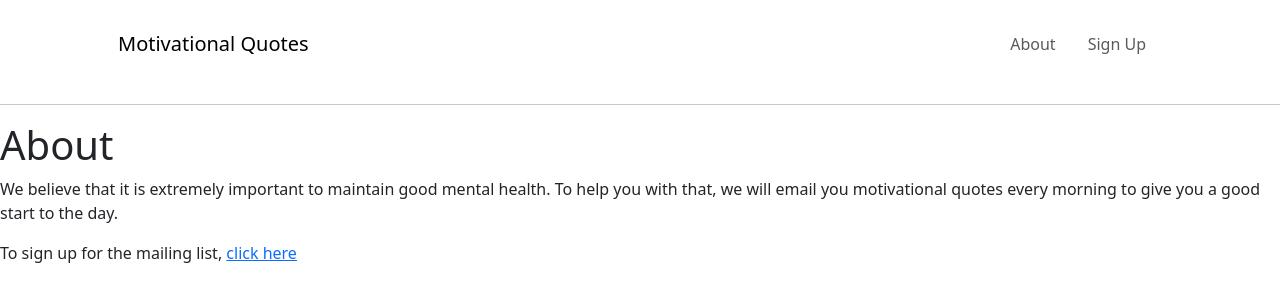
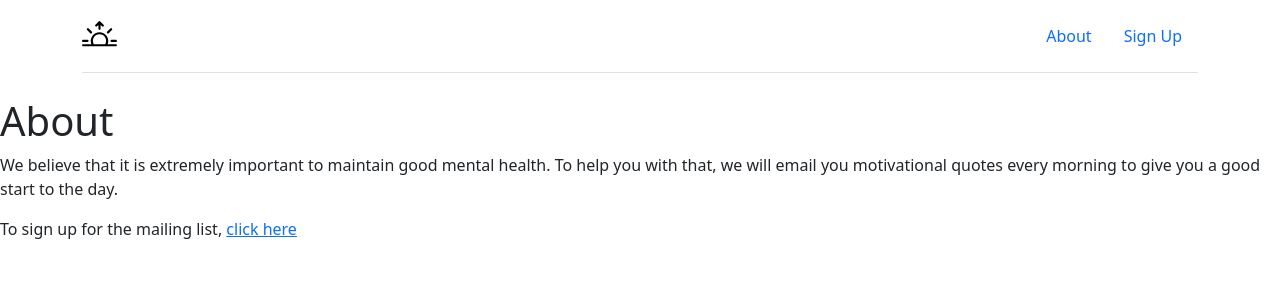
Before and after one commit to rrrraghav/motivational-quotes, a Flask app: page /about in a window 1280 px wide. Shown: the top 302 px of the page. Run offline with Flask 3, Linux system fonts and the light colour scheme; parts of the project's set-up code (start-up, migrations or seed data) failed here and were passed over; some libraries are stand-ins or nearby versions.

Commit message:
base.html

```diff
--- a/templates/base.html
+++ b/templates/base.html
@@ -8,22 +8,19 @@
     <link rel="stylesheet" href="./static/css/styles.css">
 </head>
 <body>
-    <nav class="navbar navbar-expand-lg navbar-light" id="mainNav">
-        <div class="container px-4 px-lg-5">
-            <a class="navbar-brand" href="{{ url_for('home') }}">Motivational Quotes</a>
-            <button class="navbar-toggler" type="button" data-bs-toggle="collapse" data-bs-target="#navbarResponsive" aria-controls="navbarResponsive" aria-expanded="false" aria-label="Toggle navigation">
-                Menu
-                <i class="fas fa-bars"></i>
-            </button>
-            <div class="collapse navbar-collapse" id="navbarResponsive">
-                <ul class="navbar-nav ms-auto py-4 py-lg-0">
-                    <li class="nav-item"><a class="nav-link px-lg-3 py-3 py-lg-4" href="{{ url_for('about') }}">About</a></li>
-                    <li class="nav-item"><a class="nav-link px-lg-3 py-3 py-lg-4" href="{{ url_for('mailing_list') }}">Sign Up</a></li>
-                </ul>
-            </div>
-        </div>
-    </nav>
-    <hr>
+    <div class="container">
+        <header class="d-flex flex-wrap justify-content-center py-3 mb-4 border-bottom">
+          <a href="/" class="d-flex align-items-center mb-3 mb-md-0 me-md-auto link-body-emphasis text-decoration-none">
+            <svg xmlns="http://www.w3.org/2000/svg" width="35" height="35" fill="currentColor" class="bi bi-sunrise" viewBox="0 0 16 16">
+  <path d="M7.646 1.146a.5.5 0 0 1 .708 0l1.5 1.5a.5.5 0 0 1-.708.708L8.5 2.707V4.5a.5.5 0 0 1-1 0V2.707l-.646.647a.5.5 0 1 1-.708-.708l1.5-1.5zM2.343 4.343a.5.5 0 0 1 .707 0l1.414 1.414a.5.5 0 0 1-.707.707L2.343 5.05a.5.5 0 0 1 0-.707zm11.314 0a.5.5 0 0 1 0 .707l-1.414 1.414a.5.5 0 1 1-.707-.707l1.414-1.414a.5.5 0 0 1 .707 0zM8 7a3 3 0 0 1 2.599 4.5H5.4A3 3 0 0 1 8 7zm3.71 4.5a4 4 0 1 0-7.418 0H.499a.5.5 0 0 0 0 1h15a.5.5 0 0 0 0-1h-3.79zM0 10a.5.5 0 0 1 .5-.5h2a.5.5 0 0 1 0 1h-2A.5.5 0 0 1 0 10zm13 0a.5.5 0 0 1 .5-.5h2a.5.5 0 0 1 0 1h-2a.5.5 0 0 1-.5-.5z"/>
+</svg>
+          </a>
+          <ul class="nav nav-pills">
+            <li class="nav-item"><a href="{{ url_for('about') }}" class="nav-link">About</a></li>
+            <li class="nav-item"><a href="{{ url_for('mailing_list') }}" class="nav-link">Sign Up</a></li>
+          </ul>
+        </header>
+    </div>
     {% block content %}{% endblock %}
 </body>
 </html>
```
